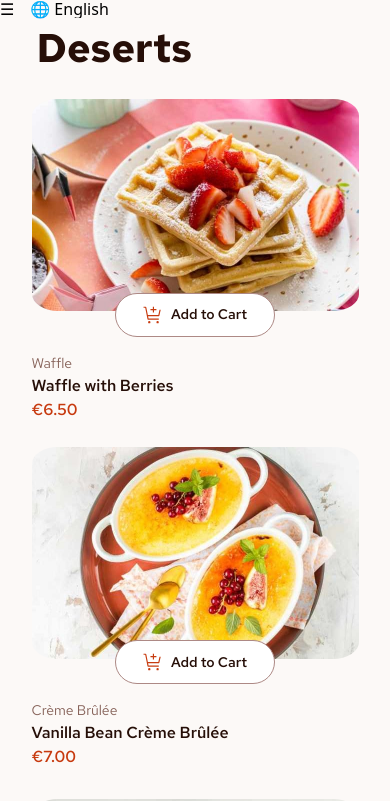
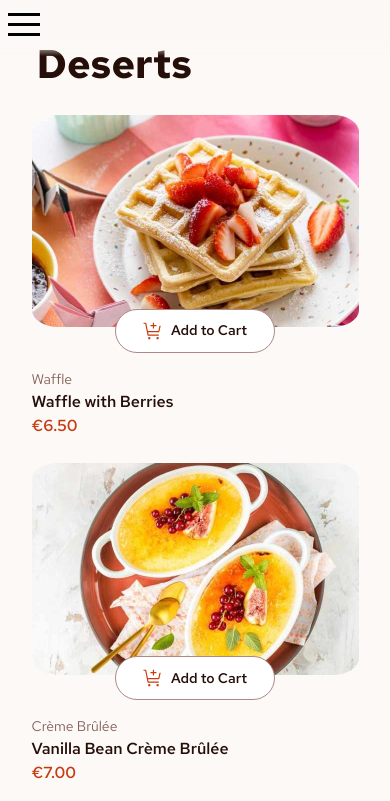
Before and after one commit to Anubliss-0/product-list-with-cart, a React (Vite) app: page /deserts in a window 390 px wide. Shown: the top 801 px of the page. Built offline with nearby package versions, Linux system fonts and the light colour scheme.

Commit message:
Styled mobile header and nav links, added burger

```diff
--- a/package.json
+++ b/package.json
@@ -10,6 +10,7 @@
     "preview": "vite preview"
   },
   "dependencies": {
+    "hamburger-react": "^2.5.1",
     "i18next": "^23.12.3",
     "modern-normalize": "^3.0.0",
     "react": "^18.3.1",
--- a/src/App.module.scss
+++ b/src/App.module.scss
@@ -11,7 +11,7 @@
     }
 
     @include respond-to-phone {
-        margin: $spacing-300;
+        margin: $spacing-500 $spacing-300;
     }
 }
 
--- a/src/components/Header/Header.module.scss
+++ b/src/components/Header/Header.module.scss
@@ -32,21 +32,9 @@
                 text-decoration: underline;
             }
 
-            &.active {
+            &.activeLink {
                 text-decoration: underline;
             }
         }
     }
-
-    .active {
-        text-decoration: underline;
-    }
-
-    .link {
-        text-decoration: none;
-      }
-
-      .activeLink {
-        text-decoration: underline;
-      }
 }
--- a/src/components/LanguageSelect/LanguageSelect.module.scss
+++ b/src/components/LanguageSelect/LanguageSelect.module.scss
@@ -22,6 +22,7 @@
 }
 
 .customSelect {
+    @include text-preset-4-bold;
     appearance: none;
     background-color: transparent;
     border: none;
--- a/src/components/PhoneHeader/PhoneHeader.module.scss
+++ b/src/components/PhoneHeader/PhoneHeader.module.scss
@@ -7,22 +7,38 @@
     width: 100%;
     position: fixed;
     top: 0rem;
-    background-color: $rose-50;
+    background: linear-gradient(to bottom, rgba(252, 248, 246, 1) 75%, rgba(252, 248, 246, 0) 100%);
+    padding-bottom: $spacing-100;
     z-index: 3;
 
     @include respond-to-phone {
-        @include flex-row;
+        @include flex-row-center-justify-between;
     }
 
     >nav {
         @include flex-column-center;
+        gap: $spacing-500;
         transition: 0.5s;
         position: absolute;
-        top: $spacing-200;
+        top: $spacing-500;
         left: -100vw;
         height: 100vh;
         width: 100%;
         background-color: $rose-50;
+
+        a {
+            @include text-preset-1;
+            color: $rose-900;
+            text-decoration: none;
+
+            &:hover {
+                text-decoration: underline;
+            }
+
+            &.activeLink {
+                text-decoration: underline;
+            }
+        }
 
         &.navOpen {
             left: 0px;
--- a/src/components/PhoneHeader/PhoneHeader.tsx
+++ b/src/components/PhoneHeader/PhoneHeader.tsx
@@ -1,5 +1,6 @@
 import { useState } from "react";
 import { NavLink } from "react-router-dom";
+import Hamburger from 'hamburger-react';
 import { useTranslation } from "../../i18n";
 import LanguageSelect from "../../components/LanguageSelect/LanguageSelect";
 import styles from "./PhoneHeader.module.scss";
@@ -10,9 +11,7 @@ function Header() {
 
   return (
     <header className={styles.phoneHeader}>
-      <div className={styles.burger} onClick={() => setIsMenuOpen(!isMenuOpen)}>
-        ☰
-      </div>
+      <Hamburger toggled={isMenuOpen} toggle={setIsMenuOpen} />
       <nav className={isMenuOpen ? styles.navOpen : ''}>
         <NavLink
           to="starters"
@@ -35,8 +34,8 @@ function Header() {
         >
           {t('desserts.title')}
         </NavLink>
+      <LanguageSelect />
       </nav>
-      <LanguageSelect />
     </header>
   );
 }
```
Also changed, not shown: 1 other file (tests, documents, lock files or other folders).
